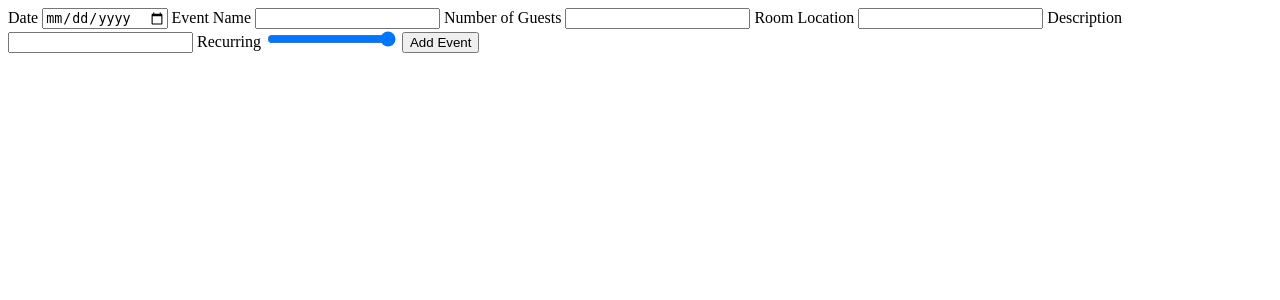
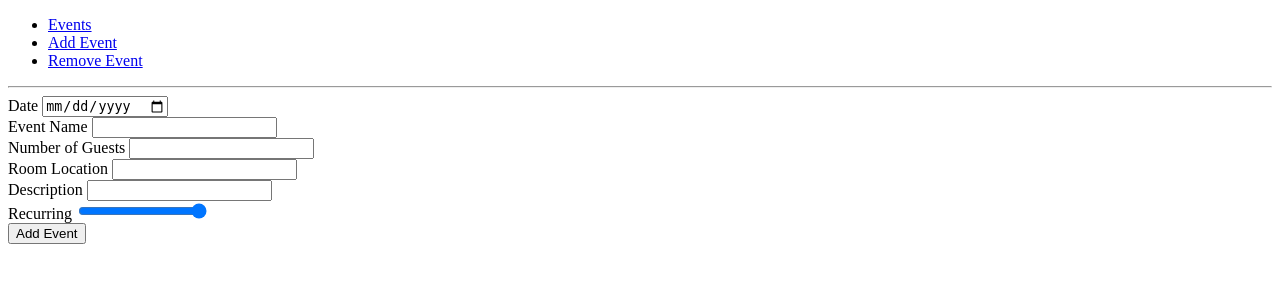
Before and after one commit to michaelmjh/W03D4Lab, a Flask app: page /add_event in a window 1280 px wide. Shown: the top 300 px of the page. Run offline with Flask 2, Linux system fonts and the light colour scheme.

Commit message:
extra extension

```diff
--- a/controllers/controller.py
+++ b/controllers/controller.py
@@ -32,3 +32,13 @@ def add_event():
     new_event = Event(e_date, e_name, e_number_of_guests, e_room_location, e_description, e_recurring)
     add_new_event(new_event)
     return render_template('events_list.html', title='Events List', events=events)
+
+@app.route("/remove_event")
+def show_remove_event():
+    return render_template("remove_event.html", title="remove event", events=events)
+
+@app.route("/remove_event", methods=['POST'])
+def remove_event():
+    event = request.form()
+    remove_event(event)
+    return render_template('events_list.html', title='Events List', events=events)
--- a/models/events_list.py
+++ b/models/events_list.py
@@ -8,3 +8,6 @@ events = [event_1, event_2]
 
 def add_new_event(event):
     events.append(event)
+
+def remove_event(event):
+    events.remove(event)
--- a/templates/template.html
+++ b/templates/template.html
@@ -6,9 +6,16 @@
     <meta name="viewport" content="width=device-width, initial-scale=1.0">
     <title>{{ title }}</title>
 </head>
-{% block content %}
 <body>
+    <ul>
+        <li><a href="/events">Events</a></li>
+        <li><a href="/add_event">Add Event</a></li>
+        <li><a href="/remove_event">Remove Event</a></li>
+    </ul>
+    <hr>
+    {% block content %}
+        </body>
 
-</body>
-{% endblock %}
+        </body>
+    {% endblock %}
 </html>
```
Also changed, not shown: templates/add_event.html (+6 -5 lines), templates/remove_event.html (added, +15 -0 lines).
